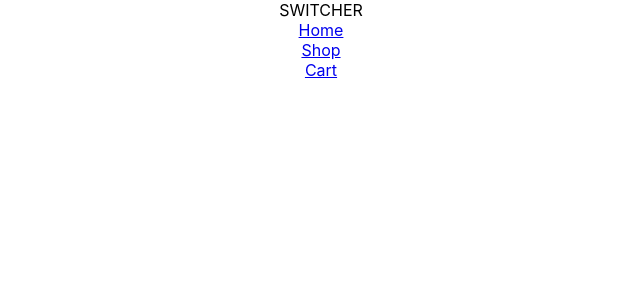
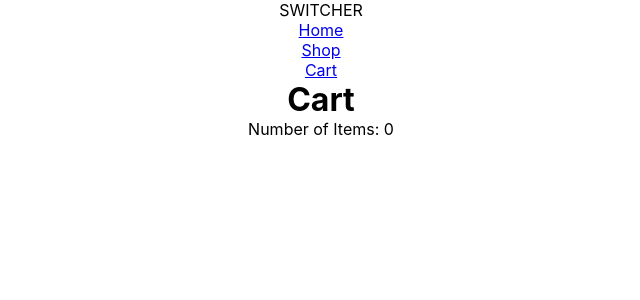
Before and after one commit to maj-rf/shopping-cart, a React (Create React App) app: page /#/cart in a window 1280 px wide. Shown: the top 300 px of the page, without its empty margins (319-959 px from the left). Built offline with nearby package versions, Linux system fonts and the light colour scheme.

Commit message:
create app pages

```diff
--- a/src/App.tsx
+++ b/src/App.tsx
@@ -1,18 +1,19 @@
-import React from 'react';
 import './App.css';
 import { Routes, Route } from 'react-router-dom';
 import { Navbar } from './components/Navbar';
-
+import { Home } from './pages/Home';
+import { Shop } from './pages/Shop';
+import { Cart } from './pages/Cart';
 function App() {
   return (
     <div className="App">
       <Navbar />
       <Routes>
-        <Route path="/"></Route>
-        <Route path="/shop">
+        <Route path="/" element={<Home />}></Route>
+        <Route path="/shop" element={<Shop />}>
           <Route path="/shop/{id}"></Route>
         </Route>
-        <Route path="/cart"></Route>
+        <Route path="/cart" element={<Cart />}></Route>
       </Routes>
     </div>
   );
--- a/src/index.tsx
+++ b/src/index.tsx
@@ -2,7 +2,7 @@ import React from 'react';
 import ReactDOM from 'react-dom/client';
 import './index.css';
 import App from './App';
-import { BrowserRouter } from 'react-router-dom';
+import { HashRouter as BrowserRouter } from 'react-router-dom';
 
 const root = ReactDOM.createRoot(
   document.getElementById('root') as HTMLElement
--- /dev/null
+++ b/src/pages/Cart.tsx
@@ -0,0 +1,8 @@
+export const Cart = () => {
+  return (
+    <div>
+      <h1>Cart</h1>
+      <p>Number of Items: 0</p>
+    </div>
+  );
+};
--- /dev/null
+++ b/src/pages/Home.tsx
@@ -0,0 +1,7 @@
+export const Home = () => {
+  return (
+    <div>
+      <h1>Home</h1>
+    </div>
+  );
+};
--- /dev/null
+++ b/src/pages/Shop.tsx
@@ -0,0 +1,7 @@
+export const Shop = () => {
+  return (
+    <div>
+      <h1>Shop</h1>
+    </div>
+  );
+};
```
